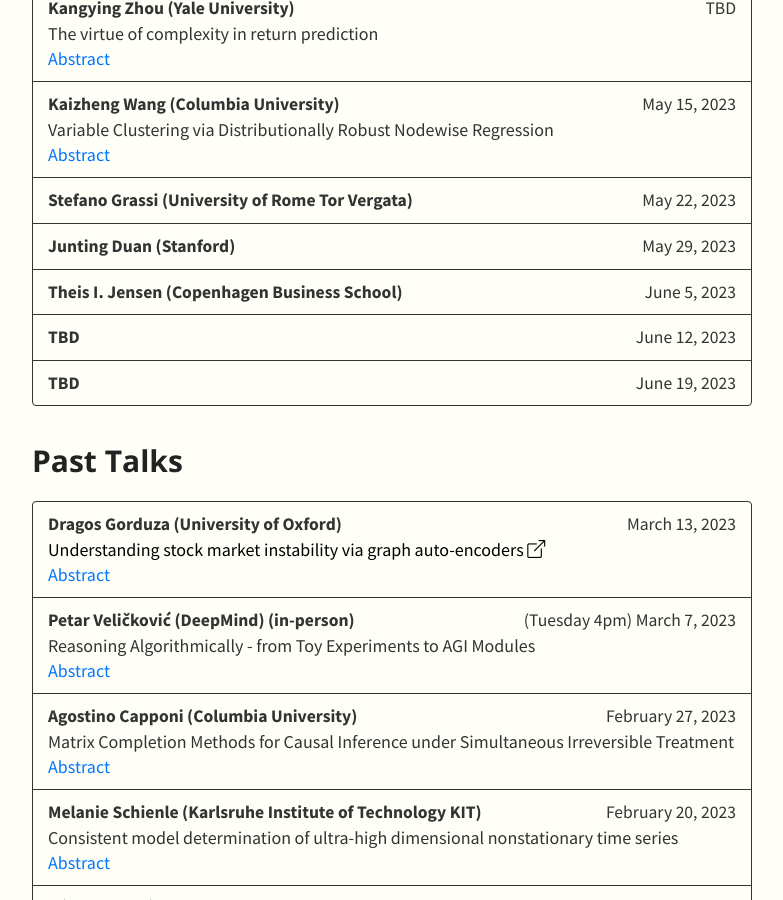
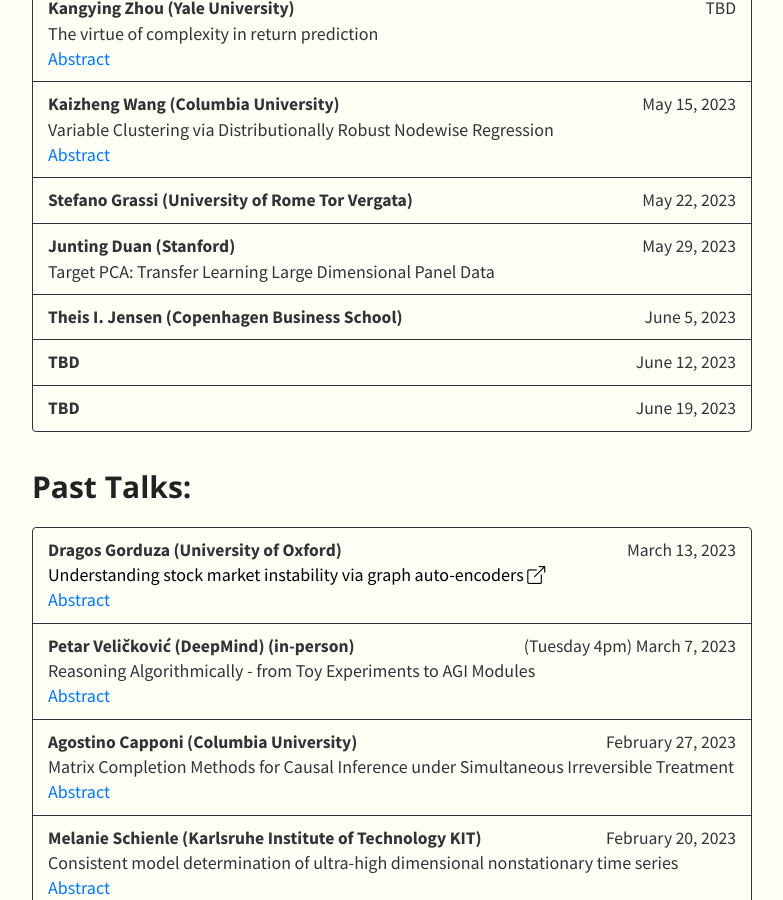
Before and after one commit to SML-Fin/SML-Fin.github.io, a Jekyll site: the page built from index.md, in a window 1280 px wide and 900 px high, scrolled down 1034 px. Shown: the whole window, without its empty margins (248-1031 px from the left). Built offline with Jekyll 4.4.1, drawn with Linux system fonts in a browser that asks for light colours; nearby versions of some CDN libraries; our own code applies the rules of GitHub Pages for plain Markdown files; part of the change alters nothing that is shown.

Commit message:
Update talks.yml

```diff
--- a/_data/talks.yml
+++ b/_data/talks.yml
@@ -29,6 +29,7 @@
     - speaker:  Stefano Grassi (University of Rome Tor Vergata)
       date: May 22, 2023
     - speaker:  Junting Duan (Stanford)
+      title: Target PCA&#58; Transfer Learning Large Dimensional Panel Data
       date: May 29, 2023
     - speaker:  Theis I. Jensen (Copenhagen Business School)
       date: June 5, 2023
@@ -37,7 +38,7 @@
     - speaker:  TBD
       date: June 19, 2023
 
-- type: Past Talks
+- type: Past Talks&#58;
   members:
     - speaker: Dragos Gorduza (University of Oxford)
       date: March 13, 2023
```
